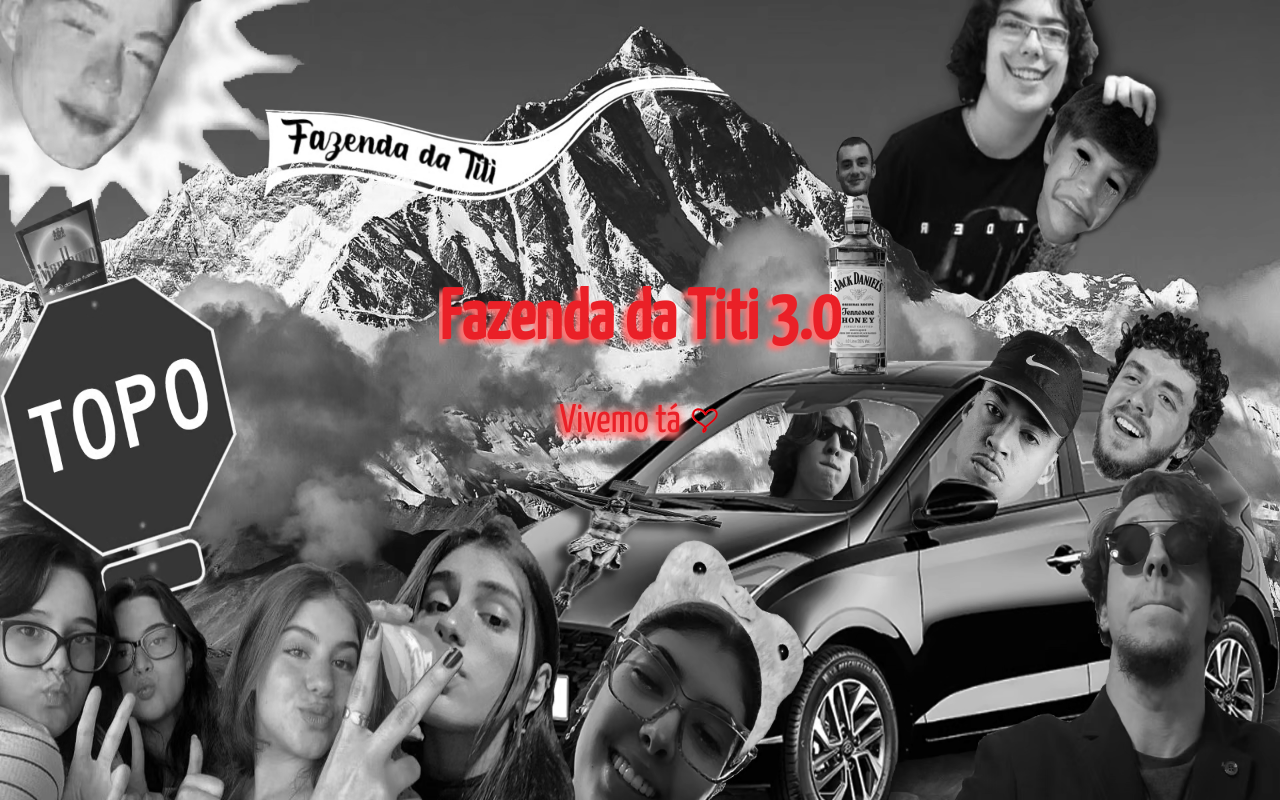
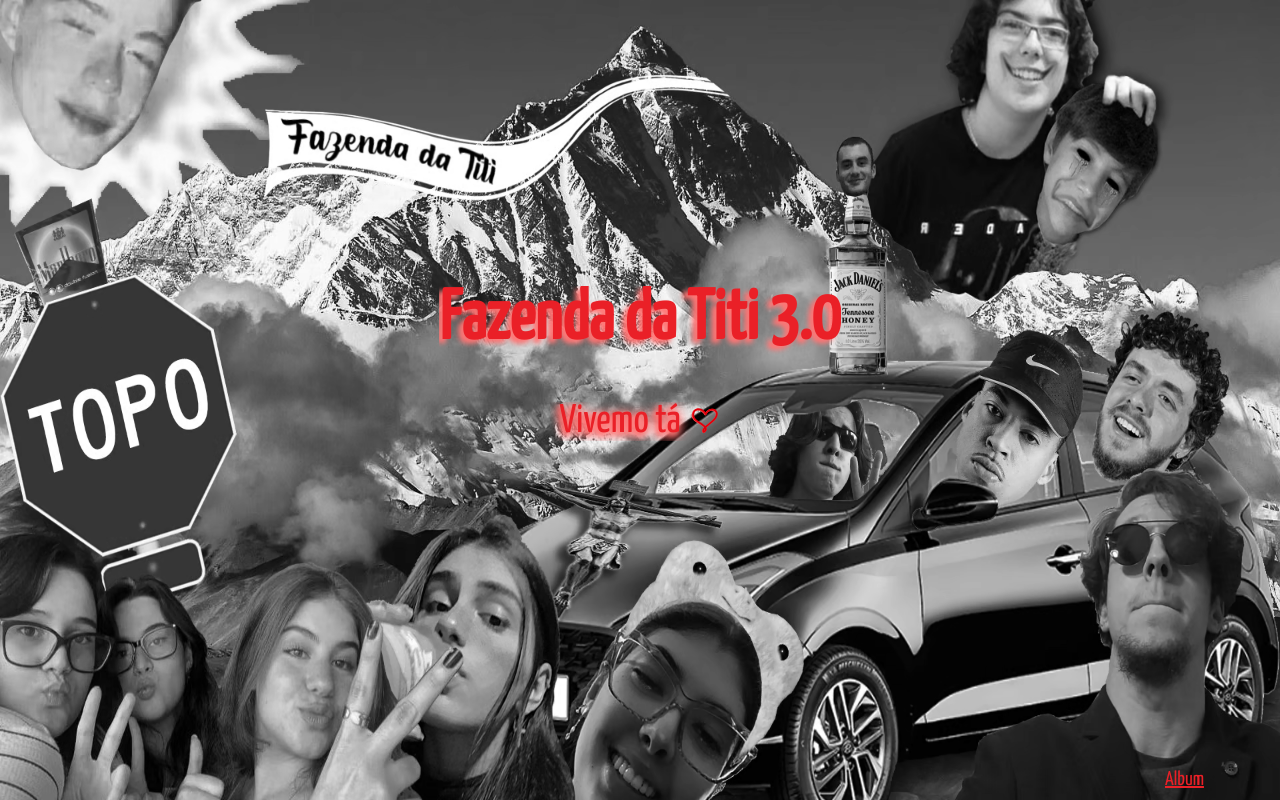
Before and after one commit to brunobortolo/fazenda, a Next.js app in the folder fazenda/: page / in a window 1280 px wide. Built offline with nearby package versions, Linux system fonts and the light colour scheme.

Commit message:
commit 06/09/2022

```diff
--- a/fazenda/pages/index.tsx
+++ b/fazenda/pages/index.tsx
@@ -77,11 +77,11 @@ const Home: NextPage = () => {
           <Image src='/coracao-2.svg' style={{marginLeft:4}} height='30px' width='40px' color='red'/>
       </span>
 
-       {/*} <Link href="/galeria">
+        <Link href="/galeria">
           <a className={styles["redirect"]} >
-            Enquanto isso...
+            Album
           </a>
-      </Link>*/}
+      </Link>
       {/*<Link href="/memorial">
           <a className={styles["redirect"]} >
             Algumas memórias
```
